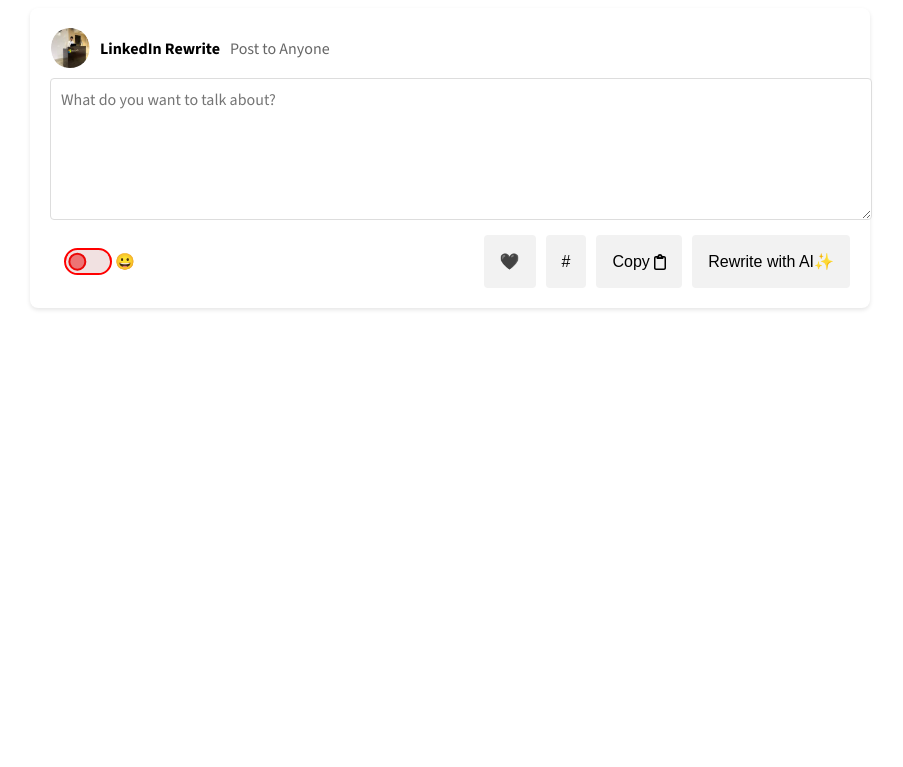
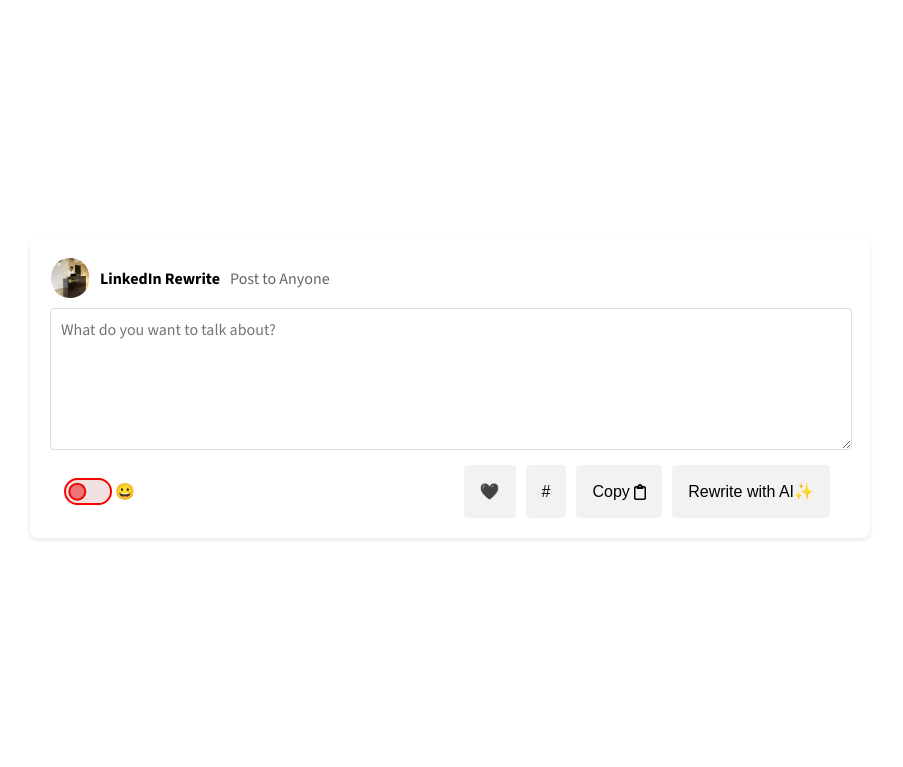
Before and after one commit to zpratikpathak/Linkedrite, a Django app: page / in a window 1280 px wide. Shown: the top 767 px of the page, without its empty margins (190-1093 px from the left). Run offline with Django 4.2, Linux system fonts and the light colour scheme.

Commit message:
aligned it to center

```diff
--- a/rewrite/static/rewrite/style.css
+++ b/rewrite/static/rewrite/style.css
@@ -14,6 +14,11 @@
   font-optical-sizing: auto;
   font-weight: 14;
   font-style: normal;
+  /* display: grid; */
+  place-content: center;
+  min-height: 95vh;
+  /* hide y axis overflow */
+  /* overflow-y: hidden; */
 }
 
 .post-box {
@@ -48,6 +53,9 @@
     color: #666;
   }
 
+  .input-area {
+    padding-right: 20px;
+  }
   textarea {
     width: 100%;
     height: 120px;
--- a/rewrite/templates/rewrite/index.html
+++ b/rewrite/templates/rewrite/index.html
@@ -76,7 +76,7 @@
           postInput.placeholder = currentText;
         } else {
           postInput.value = currentText;
-          postInput.rows = postInput.value.split("\n").length; // Adjust the rows attribute based on the number of lines in the textarea
+          postInput.style.height = postInput.scrollHeight + "px"; // Adjust the height based on the scrollHeight
         }
         i++;
         if (i > responseAI.length) {
```
